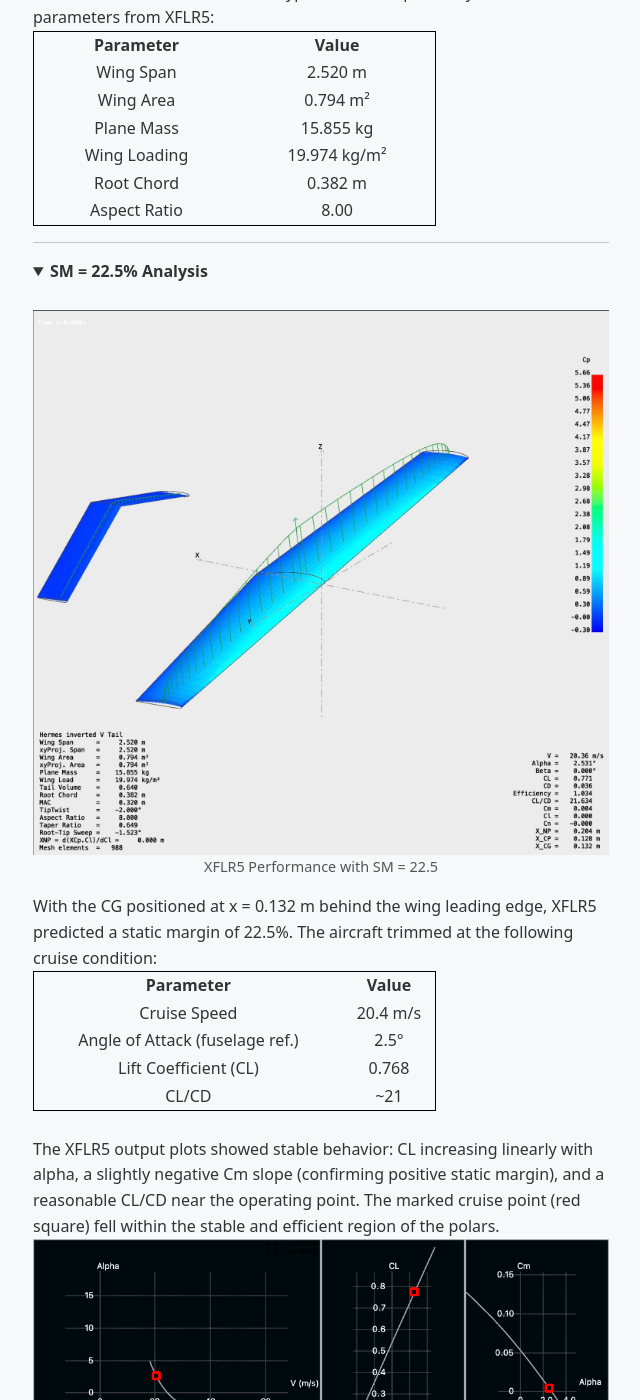
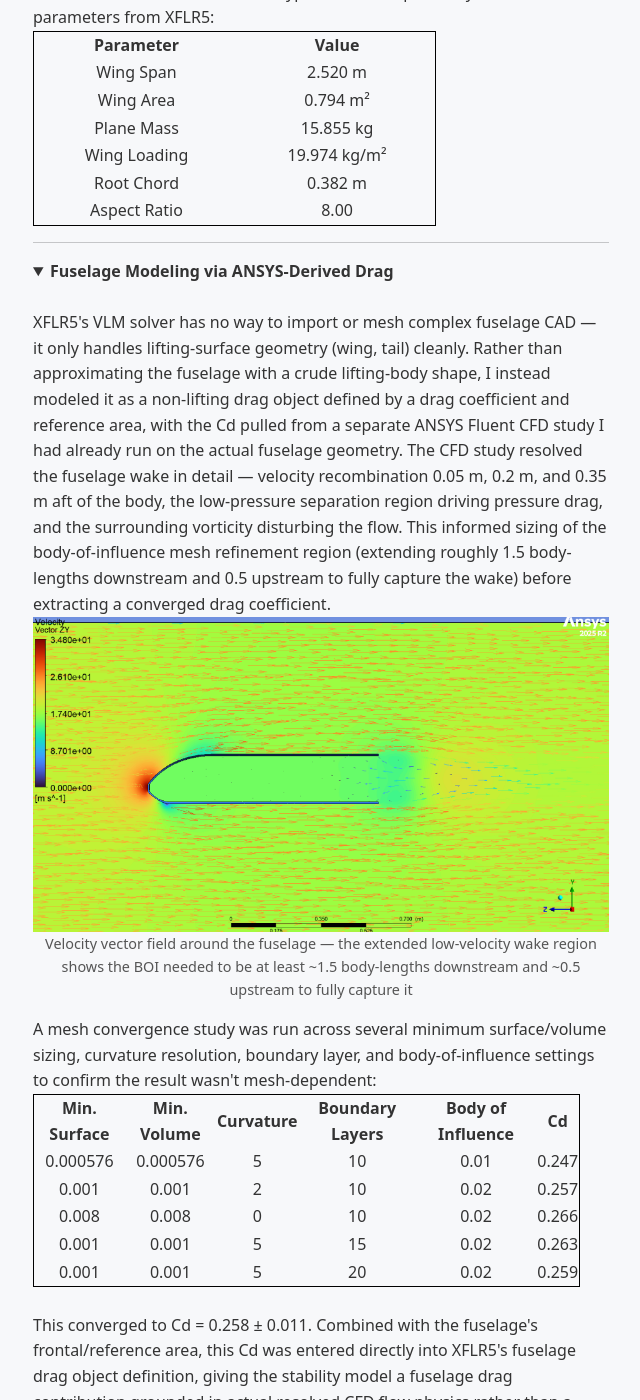
Before and after one commit to Cornell-MAE-UG/fa25-portfolio-Sasha-Shkolnikov, a Jekyll site: the page built from _projects/CUAIR-Hermes-XFLR5-Stability-Analysis.md, in a window 1280 px wide and 1400 px high, scrolled down 1169 px. Shown: the whole window, without its empty margins (319-959 px from the left). Built offline with Jekyll 4.4.1, drawn with Linux system fonts in a browser that asks for light colours; some of the changed text lies outside the part shown.

Commit message:
Document ANSYS-derived fuselage drag modeling in XFLR5 stability page
Adds section explaining how fuselage drag was represented in XFLR5 (which
can't import complex CAD) using a Cd from a prior ANSYS CFD study, plus the
mesh convergence table and wake velocity vector plot that informed it.

Co-Authored-By: Claude Sonnet 5 <noreply@anthropic.com>

```diff
--- a/_projects/CUAIR-Hermes-XFLR5-Stability-Analysis.md
+++ b/_projects/CUAIR-Hermes-XFLR5-Stability-Analysis.md
@@ -52,6 +52,50 @@ Key aircraft parameters from XFLR5:
   <tr><td>Root Chord</td><td>0.382 m</td></tr>
   <tr><td>Aspect Ratio</td><td>8.00</td></tr>
 </table>
+
+</details>
+
+---
+
+<details open>
+<summary><strong>Fuselage Modeling via ANSYS-Derived Drag</strong></summary>
+
+<br>
+
+XFLR5's VLM solver has no way to import or mesh complex fuselage CAD — it only handles lifting-surface geometry (wing, tail) cleanly. Rather than approximating the fuselage with a crude lifting-body shape, I instead modeled it as a non-lifting drag object defined by a drag coefficient and reference area, with the Cd pulled from a separate ANSYS Fluent CFD study I had already run on the actual fuselage geometry.
+
+The CFD study resolved the fuselage wake in detail — velocity recombination 0.05 m, 0.2 m, and 0.35 m aft of the body, the low-pressure separation region driving pressure drag, and the surrounding vorticity disturbing the flow. This informed sizing of the body-of-influence mesh refinement region (extending roughly 1.5 body-lengths downstream and 0.5 upstream to fully capture the wake) before extracting a converged drag coefficient.
+
+<figure style="text-align:center;">
+  <img src="{{ '/assets/images/ANSYS-Fuselage-Wake-Vectors.png' | relative_url }}"
+       alt="ANSYS velocity vector field showing fuselage wake"
+       style="width:100%; max-width:700px; display:block; margin:auto;">
+  <figcaption style="font-size:0.9em; color:#555;">
+    Velocity vector field around the fuselage — the extended low-velocity wake region shows the BOI needed to be at least ~1.5 body-lengths downstream and ~0.5 upstream to fully capture it
+  </figcaption>
+</figure>
+
+A mesh convergence study was run across several minimum surface/volume sizing, curvature resolution, boundary layer, and body-of-influence settings to confirm the result wasn't mesh-dependent:
+
+<table style="width:95%; border:1px solid #000; border-collapse:collapse; text-align:center;">
+  <tr>
+    <th>Min. Surface</th>
+    <th>Min. Volume</th>
+    <th>Curvature</th>
+    <th>Boundary Layers</th>
+    <th>Body of Influence</th>
+    <th>Cd</th>
+  </tr>
+  <tr><td>0.000576</td><td>0.000576</td><td>5</td><td>10</td><td>0.01</td><td>0.247</td></tr>
+  <tr><td>0.001</td><td>0.001</td><td>2</td><td>10</td><td>0.02</td><td>0.257</td></tr>
+  <tr><td>0.008</td><td>0.008</td><td>0</td><td>10</td><td>0.02</td><td>0.266</td></tr>
+  <tr><td>0.001</td><td>0.001</td><td>5</td><td>15</td><td>0.02</td><td>0.263</td></tr>
+  <tr><td>0.001</td><td>0.001</td><td>5</td><td>20</td><td>0.02</td><td>0.259</td></tr>
+</table>
+
+<br>
+
+This converged to Cd = 0.258 ± 0.011. Combined with the fuselage's frontal/reference area, this Cd was entered directly into XFLR5's fuselage drag object definition, giving the stability model a fuselage drag contribution grounded in actual resolved CFD flow physics rather than a simplified VLM approximation of the fuselage shape — while keeping the fuselage non-lifting and out of the VLM mesh entirely, consistent with XFLR5's intended use.
 
 </details>
 
```
Also changed, not shown: assets/images/ANSYS-Fuselage-Wake-Vectors.png (added).
